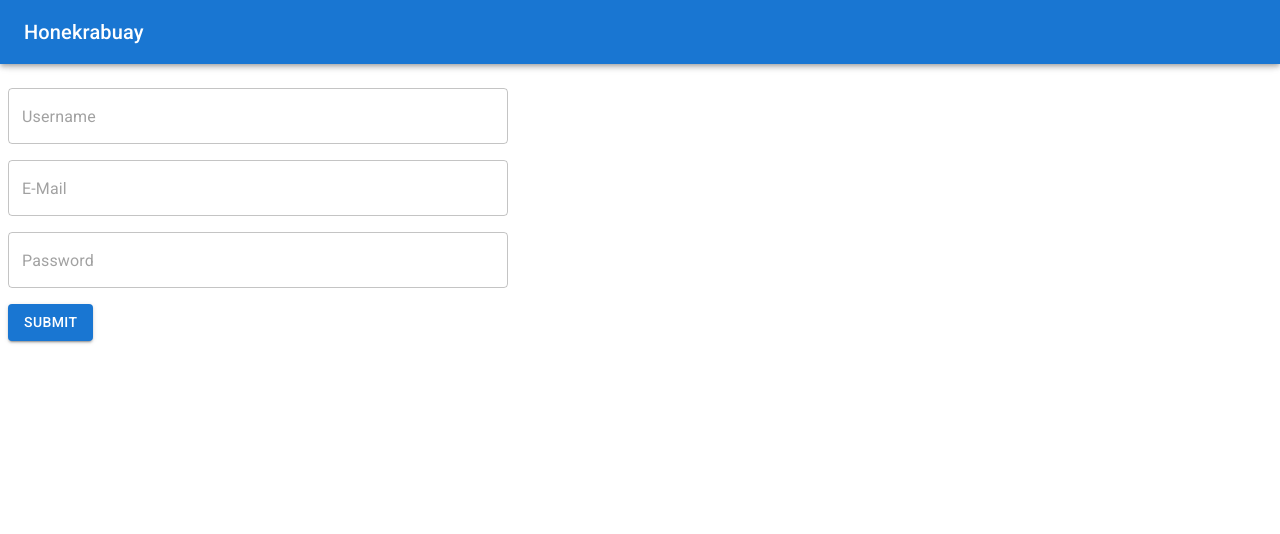
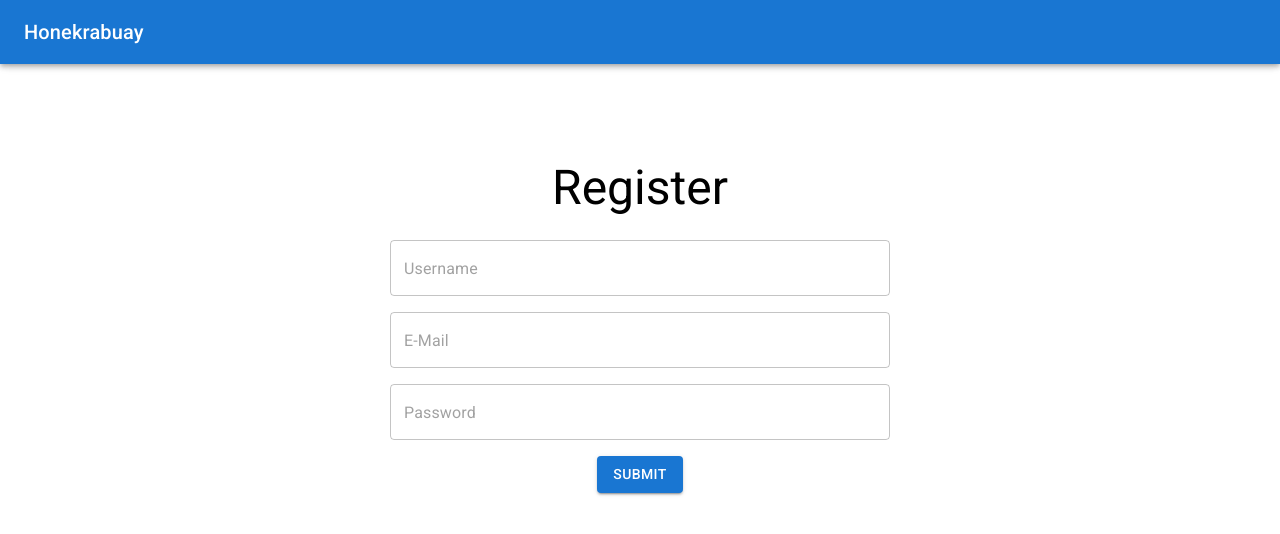
Before and after one commit to lebrancconvas/Honekrabuay, a React (Create React App) app in the folder client/: page /register in a window 1280 px wide. Shown: the top 534 px of the page. Built offline with nearby package versions, Linux system fonts and the light colour scheme.

Commit message:
💄 Modified UI (Add Margin-Top and Center Alignment).

```diff
--- a/client/src/pages/Landingpage.jsx
+++ b/client/src/pages/Landingpage.jsx
@@ -9,12 +9,12 @@ const Landingpage = () => {
 	const toLogin = () => navigator('/login');
 	return (
 		<div>
-			<Box>
+			<Box sx={{textAlign: 'center'}} mt={20}>
 				<Typography variant="h3">
 					Honekrabuay
 				</Typography>
 			</Box>
-			<Box mt={3}>
+			<Box sx={{textAlign: 'center'}}mt={3}>
 				<Typography>
 					<Button variant="contained" sx={{mr: 5}} onClick={toRegister}>Get Started</Button>
 					<Button variant="contained" onClick={toLogin}>Login</Button>
--- a/client/src/pages/Login.jsx
+++ b/client/src/pages/Login.jsx
@@ -24,12 +24,12 @@ const Login = () => {
 	}
 	return (
 		<div>
-			<Box>
+			<Box sx={{textAlign: 'center'}} mt={20}>
 				<Typography variant="h3">
 					Login
 				</Typography>
 			</Box>
-			<Box>
+			<Box sx={{textAlign: 'center'}}>
 				<form onSubmit={handleSubmit}>
 					<Box mt={3}>
 						<TextField sx={{width: 500}} type="text" name="Username" placeholder="Username" onChange={e => setUsername(e.target.value)} required/>
--- a/client/src/pages/Register.jsx
+++ b/client/src/pages/Register.jsx
@@ -39,12 +39,12 @@ const Register = () => {
 	}
 	return (
 		<div>
-			<Box>
+			<Box sx={{textAlign: 'center'}} mt={20}>
 				<Typography variant="h3">
 					Register
 				</Typography>
 			</Box>
-			<Box>
+			<Box sx={{textAlign: 'center'}}>
 				<form onSubmit={handleSubmit}>
 					<Box mt={3}>
 						<TextField sx={{width: 500}} type="text" name="Username" placeholder="Username" onChange={e => setUsername(e.target.value)} required/>
```
